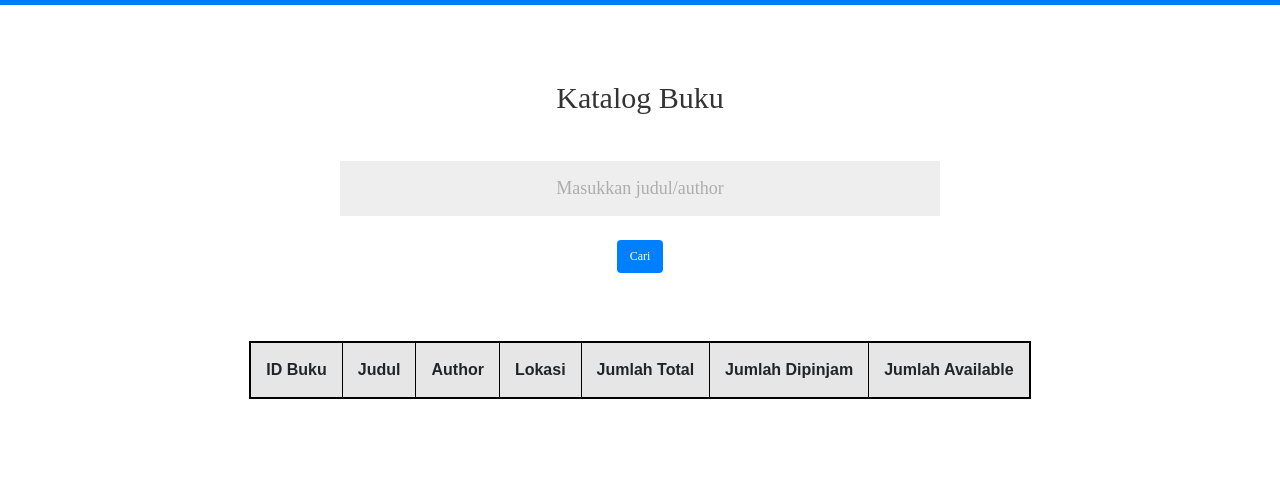
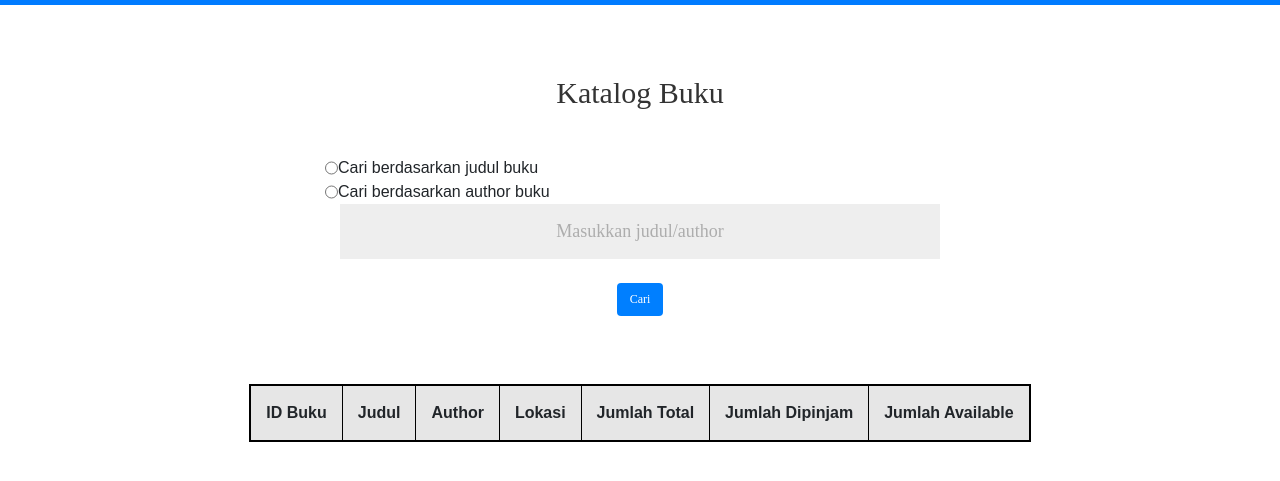
Before and after one commit to almyramadhina/SmartLibrary, a website: page frontend/index.html in a window 1280 px wide. Shown: the part 71-552 px from the top of the page. Drawn offline with Linux system fonts and the light colour scheme; no server answers; a web font is replaced by a local one.

Commit message:
Update index.html

```diff
--- a/frontend/index.html
+++ b/frontend/index.html
@@ -33,14 +33,21 @@
         <img src="images/icons/logo_itb.png" width="50" height="50" alt="">
         UPT Perpustakaan ITB
 	  </a>
+
 	  <button id="adminLogin" onclick="showModal();" class="btn btn-1" type="submit">Login as Admin</button>
 	</nav>
 
-	<div class="container" align="center" style="margin-top:20px">
+	<div class="col" align="center" style="margin-top:15px">
 		<div class="wrap-contact100">
             <!--</form> -->
             <label class="contact100-form-title" for="first-name" align="center">Katalog Buku</label>
 			<!--<div class="wrap-input100">-->
+				<label class="row">
+					<input type="radio" id="male" name="gender" value="male"> <label for="male">Cari berdasarkan judul buku</label><br/>
+				</label>
+				<label class="row">
+					<br/><input type="radio" id="male" name="gender" value="male"> <label for="male">Cari berdasarkan author buku</label>
+				</label>
 				<form class="form-inline" action="#" style="align-self: center;" method="GET">
                     <input id="kota" class="input100" type="text" text-align="center" name="kota" placeholder="Masukkan judul/author" > <br/>
 				<div class="wrapper">
```
